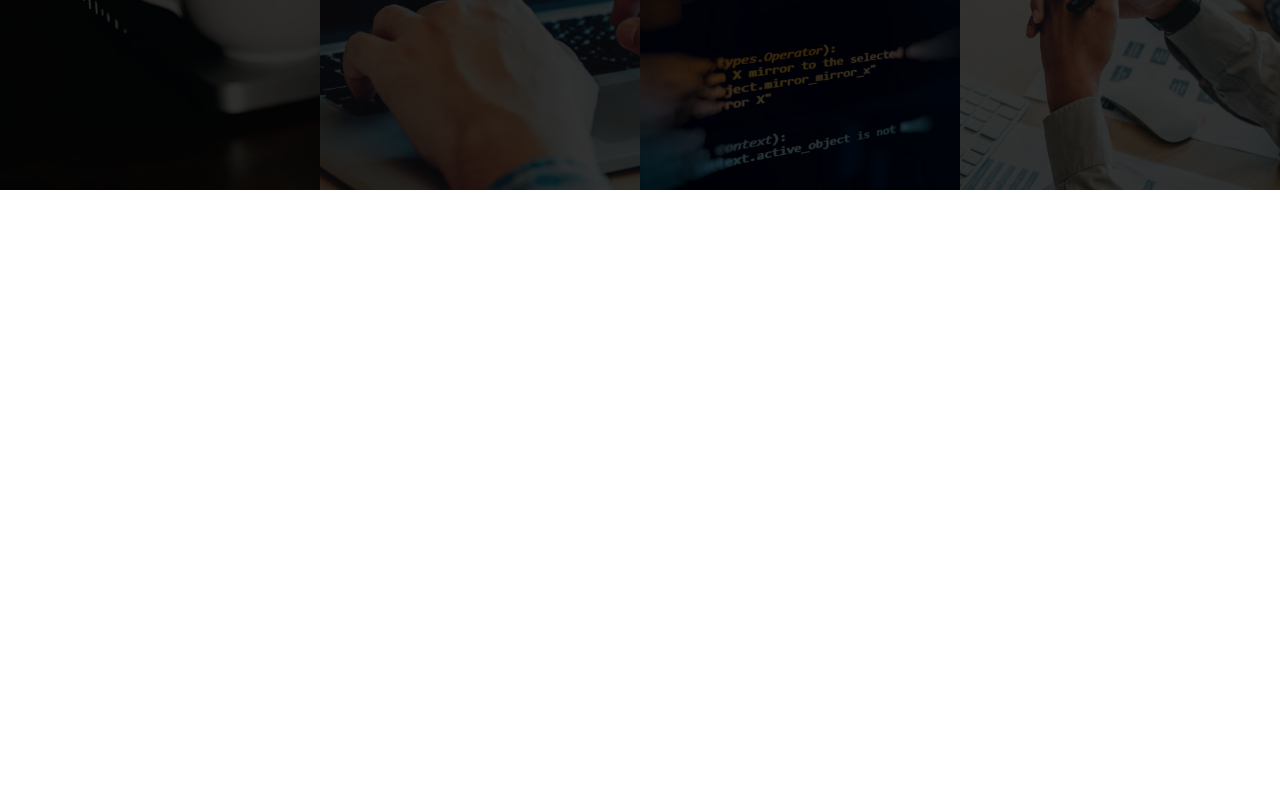
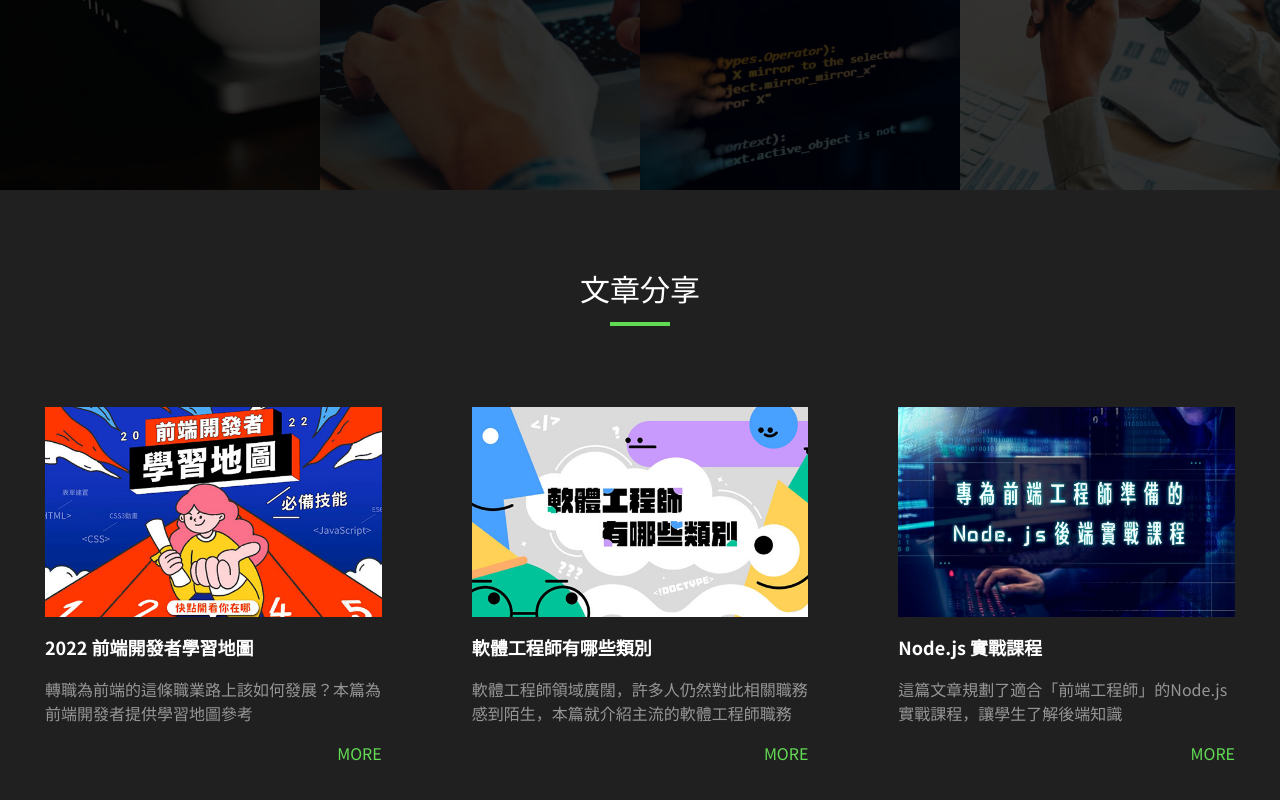
Before and after one commit to xin1126/Tutor-Template, a React (Vite) app: page /#/ in a window 1280 px wide. Shown: the part 3158-3958 px from the top of the page. Before the commit the page ends 3348 px from the top, so only its background shows below. Built offline with nearby package versions, Linux system fonts and the light colour scheme; a web font is replaced by a local one.

Commit message:
feat: ArticleSharing Page

```diff
--- /dev/null
+++ b/src/pages/home/components/ArticleSharing.tsx
@@ -0,0 +1,57 @@
+import Title from '@/components/Title'
+import images from '@/lib/images'
+
+const ArticleSharing: React.FC = () => {
+  const courses = [
+    {
+      title: '2022 前端開發者學習地圖',
+      img: images.article01,
+      content:
+        '轉職為前端的這條職業路上該如何發展？本篇為前端開發者提供學習地圖參考',
+    },
+    {
+      title: '軟體工程師有哪些類別',
+      img: images.article02,
+      content:
+        '軟體工程師領域廣闊，許多人仍然對此相關職務感到陌生，本篇就介紹主流的軟體工程師職務',
+    },
+    {
+      title: 'Node.js 實戰課程',
+      img: images.article03,
+      content:
+        '這篇文章規劃了適合「前端工程師」的Node.js 實戰課程，讓學生了解後端知識',
+    },
+  ]
+  return (
+    <div className="bg-dark pb-10 sm:pb-20">
+      <Title title={'文章分享'} />
+      <ul className="container grid cursor-default gap-4 text-white md:grid-cols-3 xl:gap-6">
+        {courses.map((item, index) => {
+          return (
+            <li
+              className="group relative cursor-pointer rounded-xl border border-transparent xl:p-8"
+              key={item.title}
+            >
+              <img
+                className="mb-4 h-[210px] w-full object-cover"
+                src={item.img}
+                alt="article"
+              />
+              <h2 className="mb-4 text-lg font-bold">{item.title}</h2>
+              <p className="mb-4 text-gray">{item.content}</p>
+              <p className="text-right text-secondary">MORE</p>
+              <div className="hidden xl:group-hover:block">
+                <div className="absolute top-0 left-0 h-8 w-8 rounded-tl-lg border-t-2 border-l-2 border-secondary"></div>
+                <div className="absolute top-0 right-0 h-8 w-8 rounded-tr-lg border-t-2 border-r-2 border-secondary"></div>
+                <div className="absolute bottom-0 left-0 h-8 w-8 rounded-bl-lg border-b-2 border-l-2 border-secondary"></div>
+                <div className="absolute bottom-0 right-0 h-8 w-8 rounded-br-lg border-b-2 border-r-2 border-secondary"></div>
+              </div>
+            </li>
+          )
+        })}
+      </ul>
+    </div>
+  )
+}
+
+export default ArticleSharing
--- a/src/pages/home/components/PopularCourses.tsx
+++ b/src/pages/home/components/PopularCourses.tsx
@@ -48,7 +48,7 @@ const PopularCourses: React.FC = () => {
   return (
     <div className="bg-dark pb-10 sm:pb-20">
       <Title title={'熱門推薦課程'} />
-      <ul className="container grid cursor-default items-center justify-around gap-4 text-white sm:grid-cols-2 xl:grid-cols-4 xl:gap-6">
+      <ul className="container grid cursor-default gap-4 text-white sm:grid-cols-2 xl:grid-cols-4 xl:gap-6">
         {courses.map((item, index) => {
           return (
             <li
--- a/src/pages/home/index.tsx
+++ b/src/pages/home/index.tsx
@@ -4,6 +4,7 @@ import Process from './components/Process'
 import CourseCategory from './components/CourseCategory'
 import PopularCourses from './components/PopularCourses'
 import LearningMethod from './components/LearningMethod'
+import ArticleSharing from './components/ArticleSharing'
 
 const Home: React.FC = () => {
   return (
@@ -14,6 +15,7 @@ const Home: React.FC = () => {
       <CourseCategory />
       <PopularCourses />
       <LearningMethod />
+      <ArticleSharing />
     </>
   )
 }
```
Also changed, not shown: src/assets/images/article03.jpg.
